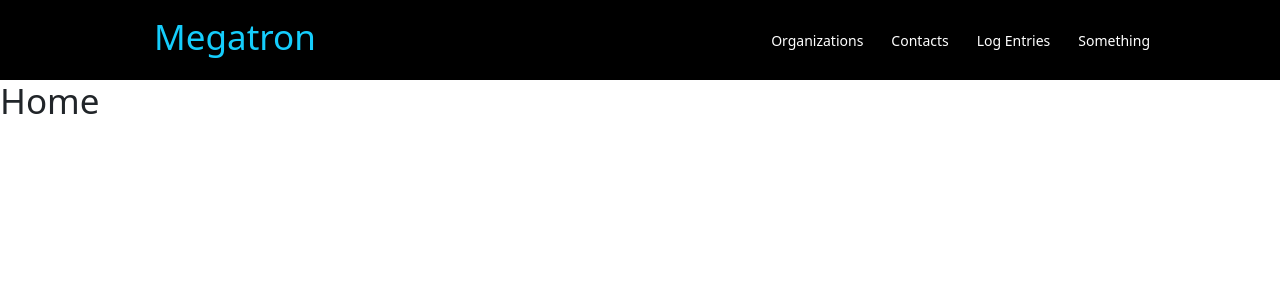
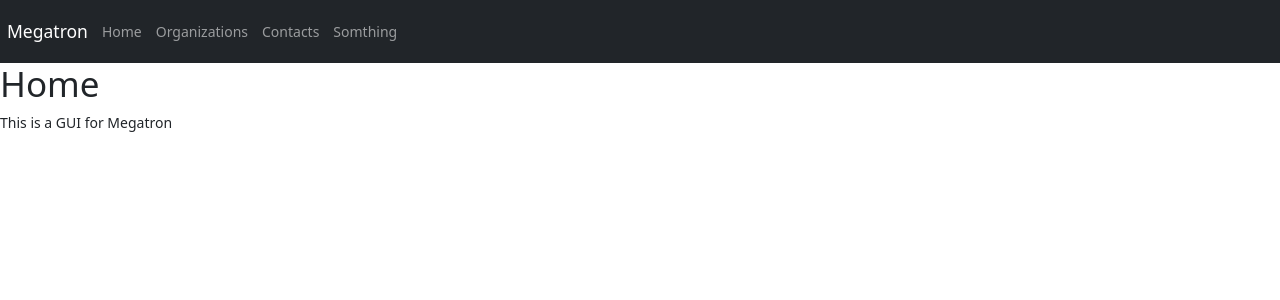
Before and after one commit to MindRoadAB/Megatron-GUI, a React (Create React App) app: page / in a window 1280 px wide. Shown: the top 300 px of the page. Built offline with nearby package versions, Linux system fonts and the light colour scheme.

Commit message:
Remade navbar with bootstrap

```diff
--- a/src/App.js
+++ b/src/App.js
@@ -1,6 +1,6 @@
 import './App.css';
 import Organizations from './components/Pages/Organizations';
-import { Navbar } from './components/Navbar/Navbar';
+import { NavComponent } from './components/Navbar/NavComponent';
 import {BrowserRouter as Router, Routes, Route} from 'react-router-dom'
 import Home from './components/Pages/Home'
 import 'bootstrap/dist/css/bootstrap.min.css';
@@ -8,7 +8,7 @@ function App() {
 
   return (
     <Router>
-      <Navbar/>
+      <NavComponent/>
       <Routes>
         <Route path="/" exact element={<Home/>}/>
         <Route path="/organizations" exact element={<Organizations/>}/>
--- /dev/null
+++ b/src/components/Navbar/NavComponent.js
@@ -0,0 +1,20 @@
+import{Navbar, Nav} from 'react-bootstrap'
+
+
+export const NavComponent= () => {
+    return (
+        <div>
+            <Navbar bg='dark' variant='dark' sticky='top' expand='lg'>
+                <Navbar.Brand className='m-2'>
+                    Megatron
+                </Navbar.Brand>
+                <Nav className="me-auto">
+                    <Nav.Link href="/">Home</Nav.Link>
+                    <Nav.Link href="organizations">Organizations</Nav.Link>
+                    <Nav.Link href="contacts">Contacts</Nav.Link>
+                    <Nav.Link href="something">Somthing</Nav.Link>
+                </Nav>
+            </Navbar>
+        </div>
+    )
+}
--- a/src/components/Navbar/Navbar.js
+++ /dev/null
@@ -1,28 +0,0 @@
-import{Nav, NavLink, NavMenu} from './NavbarElements'
-
-
-export const Navbar = () => {
-    return (
-        <>
-            <Nav>
-                <NavLink to='/'>
-                    <h1>Megatron</h1>
-                </NavLink>
-                <NavMenu>
-                    <NavLink NavLink to='/organizations'>
-                        Organizations
-                    </NavLink>
-                    <NavLink to='/contacts'>
-                        Contacts
-                    </NavLink>
-                    <NavLink to='/log-entries'>
-                        Log Entries
-                    </NavLink>
-                    <NavLink to='/something'>
-                        Something
-                    </NavLink>
-                </NavMenu>
-            </Nav>
-        </>
-    )
-}
--- a/src/components/Navbar/NavbarElements.js
+++ /dev/null
@@ -1,36 +0,0 @@
-import styled from 'styled-components'
-import { NavLink as Link } from 'react-router-dom'
-
-export const Nav = styled.nav`
-    background: #000;
-    height: 80px;
-    display: flex;
-    justify-content: space-between;
-    padding: 0.5rem calc((100vw - 1000px) / 2);
-    z-index: 10;
-`
-
-export const NavLink = styled(Link)`
-    color: #fff;
-    display: flex;
-    align-items: center;
-    text-decoration: none;
-    padding: 0 1rem;
-    height: 100%
-    cursor: pointer;
-
-    &.active{
-        color: #15cdfc;
-    }
-
-`
-export const NavMenu = styled.div`
-    display: flex;
-    alignt-items: center;
-    margin-right: -24px;
-
-    @media screen and (max-width: 768px){
-        display: none;
-    }
-
-`
--- a/src/components/Pages/Home.js
+++ b/src/components/Pages/Home.js
@@ -4,6 +4,9 @@ const Home = () => {
     return (
         <div>
             <h1>Home</h1>
+            <p>
+                This is a GUI for Megatron
+            </p>
         </div>
     )
 }
```
Also changed, not shown: src/components/Button.js (added, +13 -0 lines).
